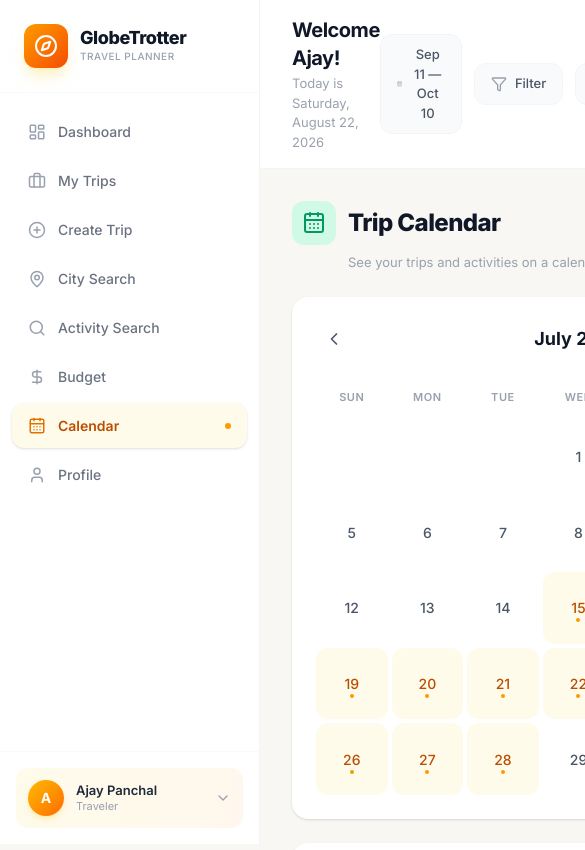
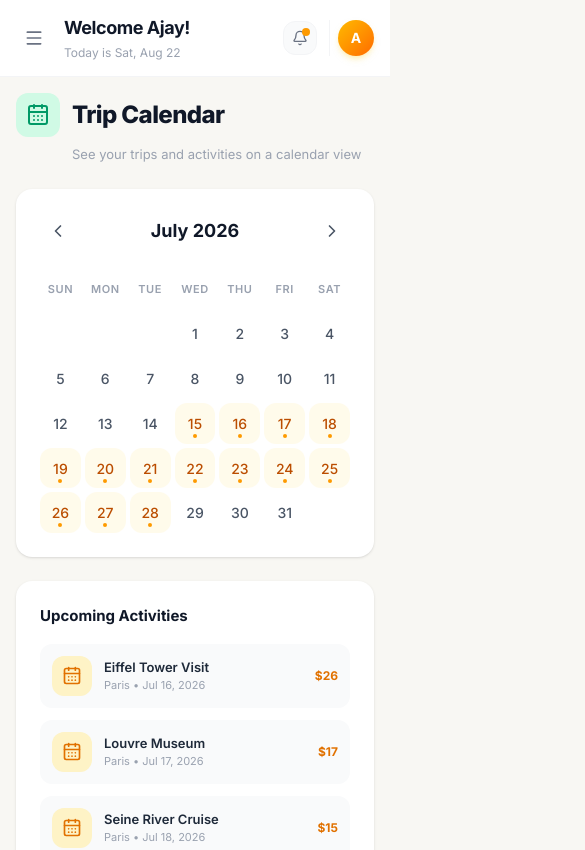
Before and after one commit to learnjava0/Odoo-x-LDCE-x-GlobeTrotter-2026, a React app in the folder frontend/: page /calendar in a window 390 px wide. Shown: the top 850 px of the page, 585 px wide, since content can reach past the window. Built offline with nearby package versions, Linux system fonts and the light colour scheme; the HTML template or start-up script is replaced by a standard one.

Commit message:
make layout fully responsive for mobile, tablet, and desktop screens

```diff
--- a/frontend/src/components/layout/DashboardLayout.jsx
+++ b/frontend/src/components/layout/DashboardLayout.jsx
@@ -1,17 +1,19 @@
-import React from 'react';
+import React, { useState } from 'react';
 import Sidebar from './Sidebar.jsx';
 import Navbar from './Navbar.jsx';
 
 export default function DashboardLayout({ children }) {
+  const [sidebarOpen, setSidebarOpen] = useState(false);
+
   return (
     <div className="flex min-h-screen bg-[#F8F7F3]">
       {/* Sidebar */}
-      <Sidebar />
+      <Sidebar isOpen={sidebarOpen} onClose={() => setSidebarOpen(false)} />
 
       {/* Main content area */}
-      <div className="flex-1 ml-[260px] flex flex-col">
-        <Navbar />
-        <main className="flex-1 p-8 overflow-y-auto">
+      <div className="flex-1 lg:ml-[260px] flex flex-col min-w-0">
+        <Navbar onMenuClick={() => setSidebarOpen(true)} />
+        <main className="flex-1 p-4 md:p-8 overflow-y-auto">
           {children}
         </main>
       </div>
--- a/frontend/src/components/layout/Navbar.jsx
+++ b/frontend/src/components/layout/Navbar.jsx
@@ -1,60 +1,70 @@
 import React from 'react';
 import { useAuth } from '../../context/AuthContext.jsx';
-import { Bell, Filter, Download, Search, CalendarDays } from 'lucide-react';
+import { Bell, Filter, Download, CalendarDays, Menu } from 'lucide-react';
 
-export default function Navbar() {
+export default function Navbar({ onMenuClick }) {
   const { user } = useAuth();
   const today = new Date();
   const dateStr = today.toLocaleDateString('en-US', {
-    weekday: 'long', day: 'numeric', month: 'long', year: 'numeric'
+    weekday: 'short', day: 'numeric', month: 'short'
   });
 
   return (
-    <header className="sticky top-0 z-30 bg-white/95 backdrop-blur-sm border-b border-gray-100 px-8 py-4">
+    <header className="sticky top-0 z-30 bg-white/95 backdrop-blur-sm border-b border-gray-100 px-4 md:px-8 py-3.5">
       <div className="flex items-center justify-between">
-        {/* Left: Welcome */}
-        <div>
-          <h2 className="text-xl font-bold text-gray-900 tracking-tight">
-            Welcome {user?.name?.split(' ')[0] || 'Traveler'}!
-          </h2>
-          <p className="text-[13px] text-gray-400 mt-0.5">
-            Today is {dateStr}
-          </p>
+        {/* Left: Mobile Menu Toggle + Welcome */}
+        <div className="flex items-center gap-3">
+          <button
+            onClick={onMenuClick}
+            className="p-2 rounded-xl text-gray-500 hover:bg-gray-100 lg:hidden"
+            aria-label="Open navigation menu"
+          >
+            <Menu className="w-5 h-5" />
+          </button>
+
+          <div>
+            <h2 className="text-lg md:text-xl font-bold text-gray-900 tracking-tight">
+              Welcome {user?.name?.split(' ')[0] || 'Traveler'}!
+            </h2>
+            <p className="text-[12px] md:text-[13px] text-gray-400 mt-0.5">
+              Today is {dateStr}
+            </p>
+          </div>
         </div>
 
         {/* Right: Actions */}
-        <div className="flex items-center gap-3">
+        <div className="flex items-center gap-2 md:gap-3">
           {/* Date range */}
-          <button className="flex items-center gap-2 px-4 py-2.5 bg-gray-50 hover:bg-gray-100 rounded-xl text-[13px] font-medium text-gray-600 border border-gray-100 transition-colors">
+          <button className="hidden sm:flex items-center gap-2 px-3 md:px-4 py-2 bg-gray-50 hover:bg-gray-100 rounded-xl text-[12px] md:text-[13px] font-medium text-gray-600 border border-gray-100 transition-colors">
             <CalendarDays className="w-4 h-4 text-gray-400" />
             <span>Sep 11 — Oct 10</span>
           </button>
 
           {/* Filter */}
-          <button className="flex items-center gap-2 px-4 py-2.5 bg-gray-50 hover:bg-gray-100 rounded-xl text-[13px] font-medium text-gray-600 border border-gray-100 transition-colors">
+          <button className="hidden md:flex items-center gap-2 px-3 md:px-4 py-2 bg-gray-50 hover:bg-gray-100 rounded-xl text-[12px] md:text-[13px] font-medium text-gray-600 border border-gray-100 transition-colors">
             <Filter className="w-4 h-4 text-gray-400" />
-            Filter
+            <span>Filter</span>
           </button>
 
           {/* Export */}
-          <button className="flex items-center gap-2 px-4 py-2.5 bg-gray-50 hover:bg-gray-100 rounded-xl text-[13px] font-medium text-gray-600 border border-gray-100 transition-colors">
+          <button className="hidden md:flex items-center gap-2 px-3 md:px-4 py-2 bg-gray-50 hover:bg-gray-100 rounded-xl text-[12px] md:text-[13px] font-medium text-gray-600 border border-gray-100 transition-colors">
             <Download className="w-4 h-4 text-gray-400" />
-            Export
+            <span>Export</span>
           </button>
 
           {/* Notification bell */}
-          <button className="relative p-2.5 bg-gray-50 hover:bg-gray-100 rounded-xl border border-gray-100 transition-colors">
-            <Bell className="w-[18px] h-[18px] text-gray-500" />
+          <button className="relative p-2 md:p-2.5 bg-gray-50 hover:bg-gray-100 rounded-xl border border-gray-100 transition-colors">
+            <Bell className="w-4 h-4 md:w-[18px] md:h-[18px] text-gray-500" />
             <span className="absolute top-1.5 right-1.5 w-2 h-2 bg-amber-500 rounded-full" />
           </button>
 
           {/* User avatar */}
-          <div className="flex items-center gap-3 ml-2 pl-4 border-l border-gray-100">
-            <div>
-              <p className="text-[13px] font-semibold text-gray-800 text-right leading-tight">{user?.name || 'Traveler'}</p>
-              <p className="text-[11px] text-gray-400 text-right">Globe Trotter</p>
+          <div className="flex items-center gap-2.5 ml-1 md:ml-2 pl-2 md:pl-4 border-l border-gray-100">
+            <div className="hidden sm:block text-right">
+              <p className="text-[13px] font-semibold text-gray-800 leading-tight">{user?.name || 'Traveler'}</p>
+              <p className="text-[11px] text-gray-400">Globe Trotter</p>
             </div>
-            <div className="w-10 h-10 rounded-full bg-gradient-to-br from-amber-400 to-orange-500 flex items-center justify-center text-white font-bold text-sm shadow-md shadow-amber-200/50">
+            <div className="w-9 h-9 md:w-10 md:h-10 rounded-full bg-gradient-to-br from-amber-400 to-orange-500 flex items-center justify-center text-white font-bold text-sm shadow-md shadow-amber-200/50">
               {user?.name?.charAt(0) || 'T'}
             </div>
           </div>
--- a/frontend/src/components/layout/Sidebar.jsx
+++ b/frontend/src/components/layout/Sidebar.jsx
@@ -2,7 +2,7 @@ import React from 'react';
 import { NavLink, useNavigate } from 'react-router-dom';
 import {
   LayoutDashboard, Briefcase, PlusCircle, Search, MapPin,
-  DollarSign, CalendarDays, User, Globe, ChevronDown, Compass
+  DollarSign, CalendarDays, User, ChevronDown, Compass, X
 } from 'lucide-react';
 
 const navItems = [
@@ -16,13 +16,28 @@ const navItems = [
   { to: '/profile', label: 'Profile', icon: User },
 ];
 
-export default function Sidebar() {
+export default function Sidebar({ isOpen, onClose }) {
   const navigate = useNavigate();
 
   return (
-    <aside className="fixed left-0 top-0 bottom-0 w-[260px] bg-white border-r border-gray-100 flex flex-col z-40">
-      {/* Brand */}
-      <div className="px-6 py-6 flex items-center gap-3 border-b border-gray-50">
+    <>
+      {/* Mobile backdrop overlay */}
+      {isOpen && (
+        <div
+          onClick={onClose}
+          className="fixed inset-0 bg-gray-900/40 backdrop-blur-sm z-40 lg:hidden transition-opacity"
+        />
+      )}
+
+      {/* Sidebar drawer */}
+      <aside
+        className={`fixed left-0 top-0 bottom-0 w-[260px] bg-white border-r border-gray-100 flex flex-col z-50 transition-transform duration-300 ease-in-out ${
+          isOpen ? 'translate-x-0' : '-translate-x-full lg:translate-x-0'
+        }`}
+      >
+        {/* Brand Header */}
+        <div className="px-6 py-5 flex items-center justify-between border-b border-gray-50">
+          <div className="flex items-center gap-3">
             <div className="bg-gradient-to-br from-amber-500 to-orange-600 p-2.5 rounded-xl text-white shadow-lg shadow-amber-200/50">
               <Compass className="w-6 h-6" />
             </div>
@@ -30,6 +45,10 @@ export default function Sidebar() {
               <h1 className="font-extrabold text-[18px] text-gray-900 tracking-tight leading-none">GlobeTrotter</h1>
               <p className="text-[10px] text-gray-400 font-medium tracking-wider uppercase mt-0.5">Travel Planner</p>
             </div>
+          </div>
+          <button onClick={onClose} className="p-1.5 rounded-lg text-gray-400 hover:text-gray-600 lg:hidden">
+            <X className="w-5 h-5" />
+          </button>
         </div>
 
         {/* Navigation */}
@@ -39,6 +58,7 @@ export default function Sidebar() {
               key={item.to}
               to={item.to}
               end={item.to === '/'}
+              onClick={onClose}
               className={({ isActive }) =>
                 `flex items-center gap-3 px-4 py-3 rounded-xl text-[14px] font-medium transition-all duration-200 group ${
                   isActive
@@ -67,7 +87,7 @@ export default function Sidebar() {
         {/* Bottom user card */}
         <div className="p-4 border-t border-gray-50">
           <button
-          onClick={() => navigate('/profile')}
+            onClick={() => { navigate('/profile'); onClose?.(); }}
             className="w-full flex items-center gap-3 px-3 py-3 rounded-xl bg-gradient-to-r from-amber-50 to-orange-50 hover:from-amber-100 hover:to-orange-100 transition-all cursor-pointer"
           >
             <div className="w-9 h-9 rounded-full bg-gradient-to-br from-amber-400 to-orange-500 flex items-center justify-center text-white font-bold text-sm shadow-md shadow-amber-200/50">
@@ -81,5 +101,6 @@ export default function Sidebar() {
           </button>
         </div>
       </aside>
+    </>
   );
 }
```
Lines whose indentation alone changed are shown as unchanged.
